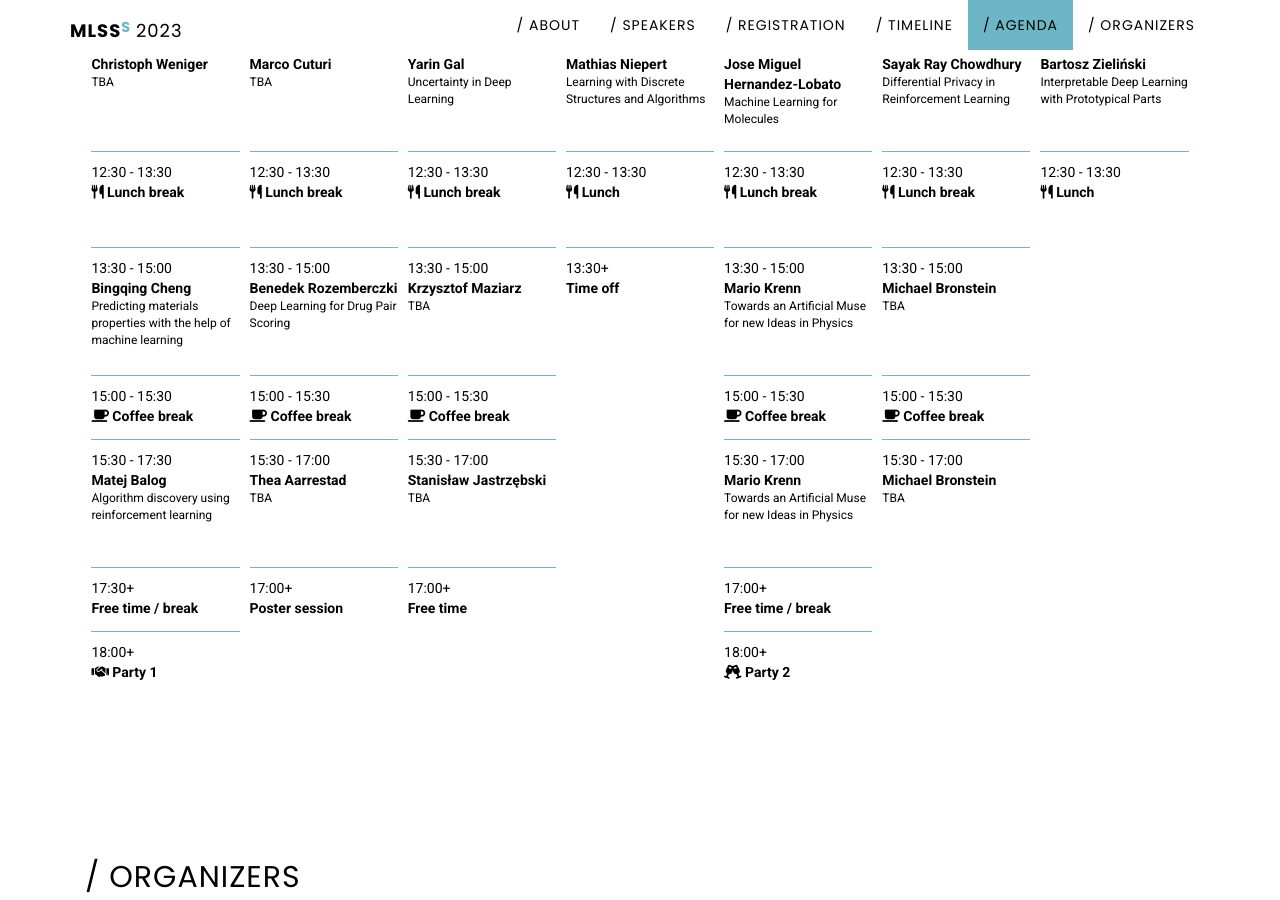
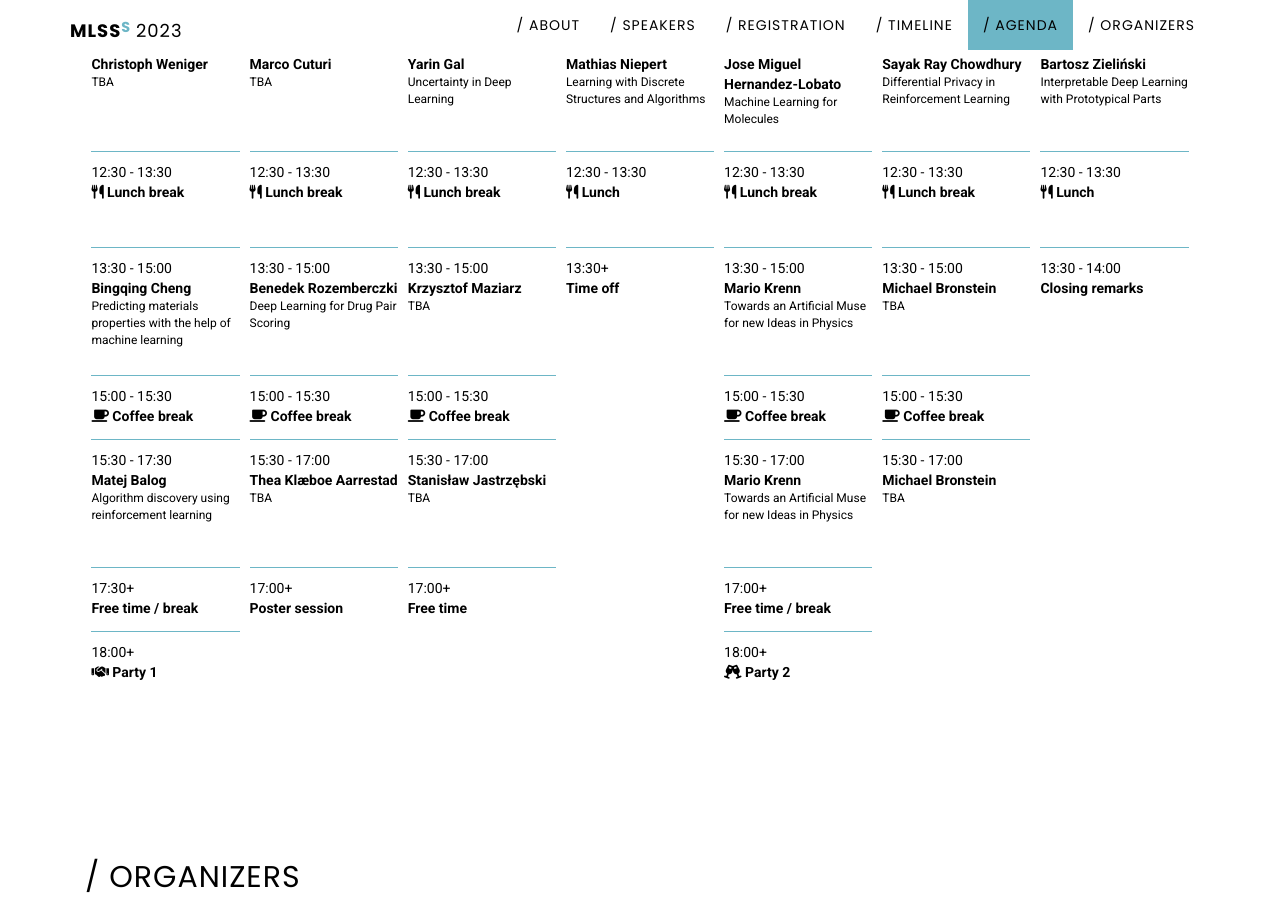
Before and after one commit to mlinpl/mlss2023.mlinpl.org, a Jekyll site: the page built from index.html, in a window 1280 px wide and 900 px high, scrolled down 4846 px. Built offline with Jekyll 4.4.1, drawn with Linux system fonts in a browser that asks for light colours.

Commit message:
Update mlss-agenda.yml

```diff
--- a/_data/mlss-agenda.yml
+++ b/_data/mlss-agenda.yml
@@ -63,7 +63,7 @@
     - title: <i class="fa-solid fa-mug-saucer"></i> Coffee break
       time: 15:00 - 15:30
       height: 1
-    - title: Thea Aarrestad
+    - title: Thea Klæboe Aarrestad
       subtitle: TBA
       time: 15:30 - 17:00
       height: 3
@@ -215,3 +215,6 @@
     - title: <i class="fa-solid fa-utensils"></i> Lunch
       time: 12:30 - 13:30
       height: 2
+    - title: Closing remarks
+      time: 13:30 - 14:00
+      height: 1
```
